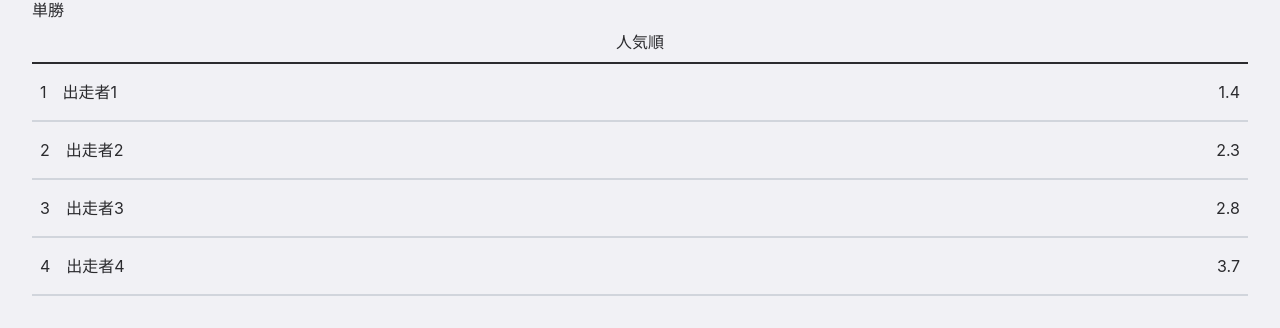
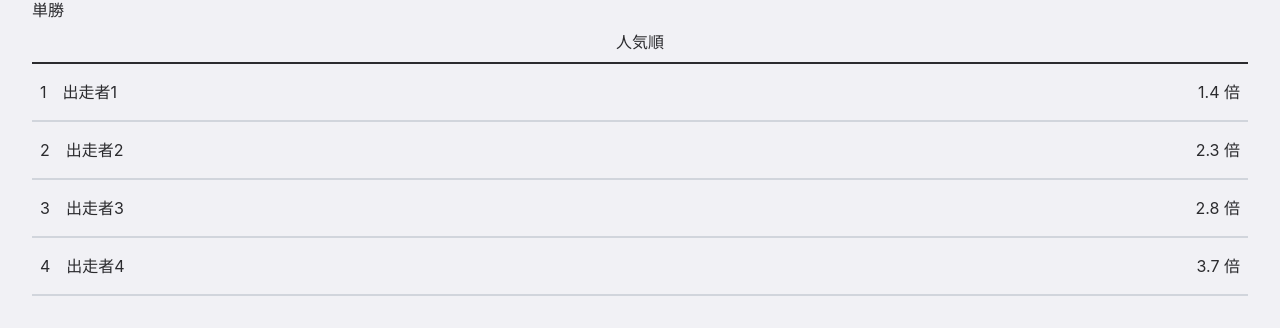
Before and after one commit to hasegawa-destroy/derby-simulatior, a Next.js app: page /vote in a window 1280 px wide. Both pictures are taken after a click on the button "投票". Shown: the part 326-654 px from the top of the page. Built offline with nearby package versions, Linux system fonts and the light colour scheme.

Commit message:
feature/倍率の表記を変更

```diff
--- a/src/app/components/ui/voteDialog.tsx
+++ b/src/app/components/ui/voteDialog.tsx
@@ -34,7 +34,7 @@ export function VoteDialog({ open, onOpenChange }: Props) {
                             {/* 出走者情報 */}
                             <div className='flex justify-between'>
                                 <p>出走者1</p>
-                                <p>{odds}</p>
+                                <p>{odds} 倍</p>
                             </div>
 
                             {/* 賭けポイント */}
--- a/src/app/vote/components/check.tsx
+++ b/src/app/vote/components/check.tsx
@@ -20,7 +20,7 @@ export function CheckContent() {
             <div className="flex justify-between py-2 border-b-2 border-gray-300">
                 <div className='flex items-center justify-center gap-4'>
                     <p>出走者1</p>
-                    <p>1.4</p>
+                    <p>1.4倍</p>
                     <p>100pt</p>
                 </div>
                 <button onClick={() => setOpen(true)} className="px-4 py-2 bg-tertiary text-white rounded-full">変更</button>
--- a/src/app/vote/components/vote.tsx
+++ b/src/app/vote/components/vote.tsx
@@ -33,7 +33,7 @@ export function VoteContent({ runners, setOpen }: Props) {
                                 </div>
 
                                 <div>
-                                    <p>{runner.odds}</p>
+                                    <p>{runner.odds} 倍</p>
                                 </div>
                             </button>
 
```
